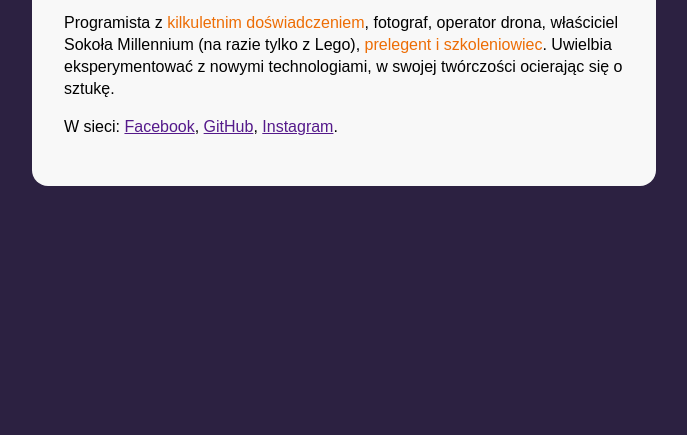
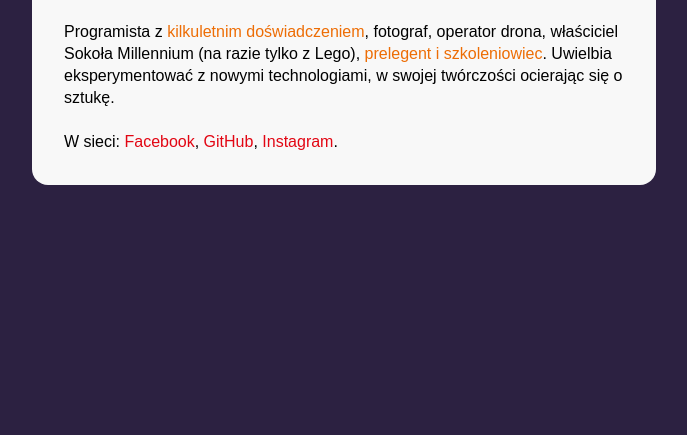
Before and after one commit to Damianbaba/business-card, a plain HTML site: page index.html in a window 1280 px wide. Shown: the part 365-800 px from the top of the page, without its empty margins (296-983 px from the left). Drawn offline with Linux system fonts and the light colour scheme.

Commit message:
person content styles

```diff
--- a/index.html
+++ b/index.html
@@ -15,11 +15,13 @@
     <main class="main">
         <article class="person">
             <img class="person__picture" src="./img/avatar.png" alt="Zdjęcie Imię i Nazwisko">
-            <header class="persone__info">
+            <header class="person__info">
                 <h1 class="person__name">Imię i Nazwisko</h1>
                 <p class="person__position">Stanowisko</p>
             </header>
-            <p class="person__description">Programista z <strong class="special">kilkuletnim doświadczeniem</strong>,
+            <p class="person__description person__description--width-margin">Programista z <strong
+                    class="special">kilkuletnim
+                    doświadczeniem</strong>,
                 fotograf, operator drona,
                 właściciel Sokoła Millennium (na
                 razie tylko z Lego),<strong class="special"> prelegent i szkoleniowiec</strong>. Uwielbia
--- a/style.css
+++ b/style.css
@@ -23,7 +23,7 @@ body {
     padding: 32px;
 }
 
-.perosn{
+.person{
 
 }
 .person__name{
@@ -43,9 +43,24 @@ body {
     font-size: 16px;
     color: #000;
     line-height: 22px;
+    margin: 0;
+}
+
+.person__description--width-margin{
+margin-bottom: 22px;
+
+}
+
+.person__info{
+    margin-bottom: 24px;
 }
 
  .special {
      color: #ED6D05;
      font-weight: normal;
  }
+
+ .person__link {
+     color: #E20613;
+     text-decoration: none;
+ }
```
